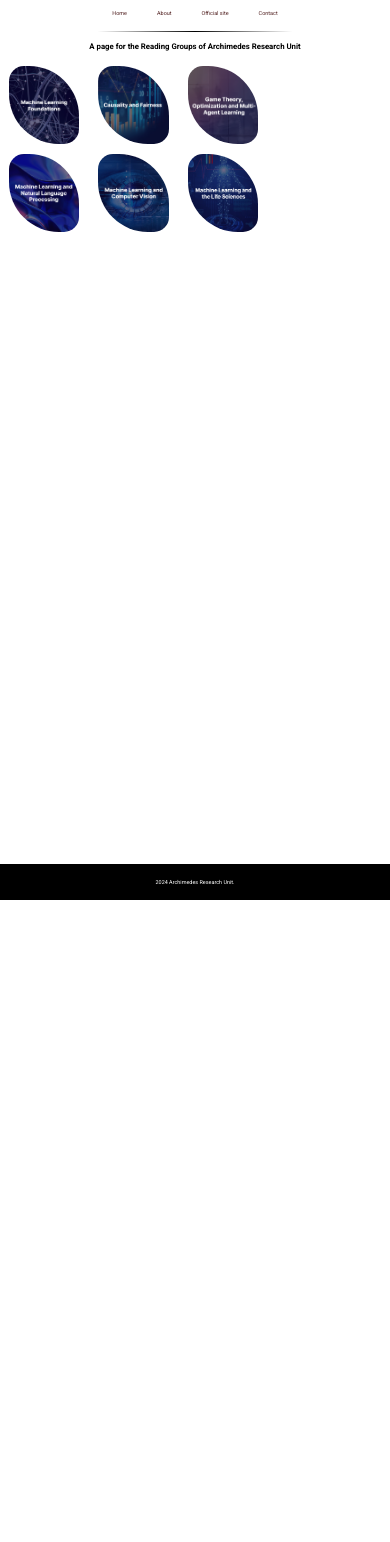
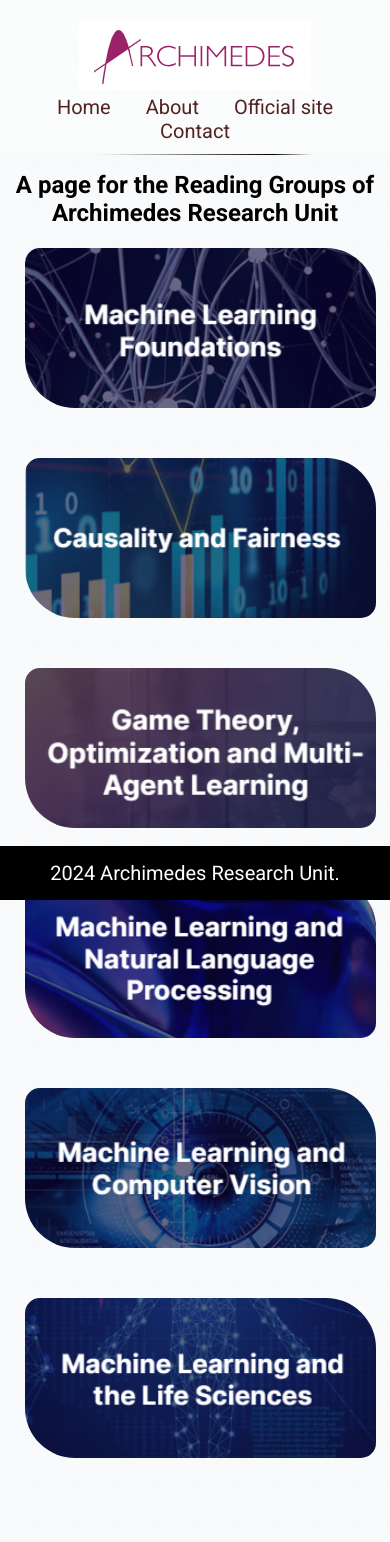
Before and after one commit to mandlos/archimedesai.github.io, a Jekyll site: the page built from index.html, in a window 390 px wide. Built offline with Jekyll 4.4.1, drawn with Linux system fonts in a browser that asks for light colours; before the commit the page ends 900 px from its top, so only the background shows below that.

Commit message:
modified:   assets/css/main.css 	modified:   index.html

```diff
--- a/assets/css/main.css
+++ b/assets/css/main.css
@@ -3,44 +3,47 @@ body {
     margin: 0;
     padding: 0;
     color: #000000;
-    background-color: #fff;
+    background-color: #f8f9fa;
+    background-image:
+        linear-gradient(45deg, rgba(255, 255, 255, 0.1) 25%, transparent 1%, transparent 1%, rgba(255, 255, 255, 0.2) 50%, rgba(255, 255, 255, 0.2) 75%, transparent 1%, transparent  1%);
+    background-size: 40px 40px;
 }
 
 header {
     display: flex;
     align-items: center;
-    justify-content: space-between;
+    justify-content: safe;
     background: #ffffff41;
     color: hsl(0, 0%, 0%);
-    font-size: 1.4vw;
+    font-size: 20px;
     padding: 10px 0;
     text-align: center;
-    position: static;
 }
 
 header a {
     color: #532323;
     text-decoration: none;
     margin: 0 15px;
+    white-space: nowrap;
 }
 
 hr {
     border: 0;
     height: 1px;
-    margin-top: 5px;
-    margin-bottom: 5px;
+    margin-top: 1px;
+    margin-bottom: 1px;
     background: linear-gradient(to right,
     rgba(0, 0, 0, 0) 0%,
     rgba(0, 0, 0, 0) 25%,
-    rgba(0, 0, 0, 1) 50%,
-    rgba(0, 0, 0, 0) 75%,
+    rgba(0, 0, 0, 1) 70%,
+    rgba(0, 0, 0, 0) 80%,
     rgba(0, 0, 0, 0) 100%);
 }
 
 footer {
     background: #000000;
     color: #ffffff;
-    font-size: 1.4vw;
+    font-size: 20px;
     position: fixed;
     bottom: 0;
     left: 0;
@@ -58,7 +61,7 @@ h1 {
     top: 0vw;
     color: black;
     align: center;
-    font-size: 2vw;
+    font-size: 25px;
 }
 
 h2 {
@@ -68,27 +71,32 @@ h2 {
     vertical-align: middle;
     height: 100%;
     padding: 10%;
-    font-size: 1vw;
+    font-size: 25px;
 }
 
 .nav-logo_container {
-    flex: 0 0 auto; /* Do not grow, do not shrink, and base width on content */
+    position: static;
+    display: flex;
+    flex: auto auto auto; /* Do not grow, do not shrink, and base width on content */
     padding-left: 10px; /* Padding instead of 'left' for spacing */
     padding-right: 10px;
 }
 
 .nav-logo {
-    max-width: 100%; /* Example: restrict height */
+    position: static;
+    width: 100%; /* Example: restrict height */
     height: auto;
 }
 
 
 .nav-text{
-    display: flex;
+    position: static;
+    display: block;
     justify-content: center;
     text-align: center;
     width: 100%;
     flex-grow: 1;
+    white-space: no wrap;
 }
 
 .container {
@@ -160,27 +168,270 @@ h2 {
 
 /* Medium screens */
 @media screen and (max-width: 1000px) {
+    header {
+        font-size: 20px;
+        flex-direction: column;
+    }
+    footer {
+        font-size: 20px;
+    }
+    h1 {
+        position: static;
+        top: 0vw;
+        color: black;
+        align: center;
+        font-size: 24px;
+        margin-left: auto;
+        margin-right: auto;
+    }
+
     h2 {
-        font-size: 2vw; /* Slightly larger on medium screens */
+        position: static;
+        text-align: center;
+        text-align-last: center;
+        vertical-align: middle;
+        height: 100%;
+        padding: 10%;
+        font-size: 4vw;
+    }
+
+    .nav-logo_container {
+        position: relative;
+        display: block;
+        flex: 0 0 auto; /* Do not grow, do not shrink, and base width on content */
+        padding-left: 10px; /* Padding instead of 'left' for spacing */
+        padding-right: 10px;
+        max-width: 100%;
+        margin-top: 10px;
+    }
+
+    .nav-logo {
+        position: relative;
+        max-width: 100%; /* Example: restrict height */
+        height: auto;
+    }
+    .row-container {
+        display: flex;
+        flex-direction: column;
+        justify-content: center;
+        align-items: center;
+        margin: 0 0;
+        vertical-align: middle;
+        margin-bottom: 10vw;
+    }
+
+    .image-container {
+        width: 100%;
+        height: 200px;
+        display: inline-block;
+        margin: 5px 5px;
+        box-sizing: border-box;
+        overflow: visible;
+        border-radius: 15px 50px;
+        align-items: center;
+    }
+
+    .image-container img {
+        width: 90%;
+        height: 80%;
+        object-fit: cover;
+        border-radius: 0%;
+        box-shadow: none;
+        vertical-align: middle;
+        border-radius: 15px 50px;
+    }
+
+    .image-wrapper {
+        position: relative;
+        overflow: visible;
+        border-radius: 0%;
+        justify-content: center;
+    }
+
+    .header-container {
+        display: flex;
+        justify-content: center;
+        align-items: center;
+        height: 3vw;
     }
 }
 
 /* Small screens */
 @media screen and (max-width: 600px) {
+    header {
+        font-size: 20px;
+        flex-direction: column;
+    }
+    footer {
+        font-size: 20px;
+    }
+    h1 {
+        position: static;
+        top: 0vw;
+        color: black;
+        align: center;
+        font-size: 24px;
+        margin-left: auto;
+        margin-right: auto;
+    }
+
     h2 {
-        font-size: 2vw; /* Even larger on small screens */
+        position: static;
+        text-align: center;
+        text-align-last: center;
+        vertical-align: middle;
+        height: 100%;
+        padding: 10%;
+        font-size: 4vw;
+    }
+
+    .nav-logo_container {
+        position: relative;
+        display: block;
+        flex: 0 0 auto; /* Do not grow, do not shrink, and base width on content */
+        padding-left: 10px; /* Padding instead of 'left' for spacing */
+        padding-right: 10px;
+        max-width: 100%;
+        margin-top: 10px;
+    }
+
+    .nav-logo {
+        position: relative;
+        max-width: 100%; /* Example: restrict height */
+        height: auto;
     }
     .row-container {
-        width: fit-content;
+        display: flex;
+        flex-direction: column;
+        justify-content: center;
+        align-items: center;
+        margin: 0 0;
+        vertical-align: middle;
+        margin-bottom: 10vw;
+    }
+
+    .image-container {
+        width: 100%;
+        height: 200px;
+        display: inline-block;
+        margin: 5px 5px;
+        box-sizing: border-box;
+        overflow: visible;
+        border-radius: 15px 50px;
+        align-items: center;
+    }
+
+    .image-container img {
+        width: 90%;
+        height: 80%;
+        object-fit: cover;
+        border-radius: 0%;
+        box-shadow: none;
+        vertical-align: middle;
+        border-radius: 15px 50px;
+    }
+
+    .image-wrapper {
+        position: relative;
+        overflow: visible;
+        border-radius: 0%;
+        justify-content: center;
+    }
+
+    .header-container {
+        display: flex;
+        justify-content: center;
+        align-items: center;
+        height: 3vw;
     }
 }
 
-/* Minimum font size */
-@media screen and (max-width: 400px) {
+/* Even smaller screens */
+@media screen and (max-width: 350px) {
+    header {
+        font-size: 20px;
+        flex-direction: column;
+    }
+    footer {
+        font-size: 20px;
+    }
+    h1 {
+        position: static;
+        top: 0vw;
+        color: black;
+        align: center;
+        font-size: 24px;
+        margin-left: auto;
+        margin-right: auto;
+    }
+
     h2 {
-        font-size: 2vw; /* A fixed minimum font size for very small screens */
+        position: static;
+        text-align: center;
+        text-align-last: center;
+        vertical-align: middle;
+        height: 100%;
+        padding: 10%;
+        font-size: 4vw;
+    }
+
+    .nav-logo_container {
+        position: relative;
+        display: block;
+        flex: 0 0 auto; /* Do not grow, do not shrink, and base width on content */
+        padding-left: 10px; /* Padding instead of 'left' for spacing */
+        padding-right: 10px;
+        max-width: 100%;
+        margin-top: 10px;
+    }
+
+    .nav-logo {
+        position: relative;
+        max-width: 100%; /* Example: restrict height */
+        height: auto;
     }
     .row-container {
-        width: fit-content;
+        display: flex;
+        flex-direction: column;
+        justify-content: center;
+        align-items: center;
+        margin: 0 0;
+        vertical-align: middle;
+        margin-bottom: 10vw;
+    }
+
+    .image-container {
+        width: 100%;
+        height: 200px;
+        display: inline-block;
+        margin: 5px 5px;
+        box-sizing: border-box;
+        overflow: visible;
+        border-radius: 15px 50px;
+        align-items: center;
+    }
+
+    .image-container img {
+        width: 90%;
+        height: 80%;
+        object-fit: cover;
+        border-radius: 0%;
+        box-shadow: none;
+        vertical-align: middle;
+        border-radius: 15px 50px;
+    }
+
+    .image-wrapper {
+        position: relative;
+        overflow: visible;
+        border-radius: 0%;
+        justify-content: center;
+    }
+
+    .header-container {
+        display: flex;
+        justify-content: center;
+        align-items: center;
+        height: 3vw;
     }
 }
--- a/index.html
+++ b/index.html
@@ -14,9 +14,9 @@ title: Home
 </head>
 <body>
     <header>
-        <!-- <div class="nav-logo_container">
+        <div class="nav-logo_container">
             <img src="./data/Images/Archimedes_logo.png" alt="Archimedes RU logo" class="nav-logo">
-        </div> -->
+        </div>
         <div class="nav-text">
             <a href="index.html" target="_self">Home</a>
             <a href="https://www.archimedesai.gr/en/about" target="_blank">About</a>
@@ -25,7 +25,6 @@ title: Home
         </div>
     </header>
     <hr>
-
     <main class="container">
         <div>
             <div class="title-container">
```
